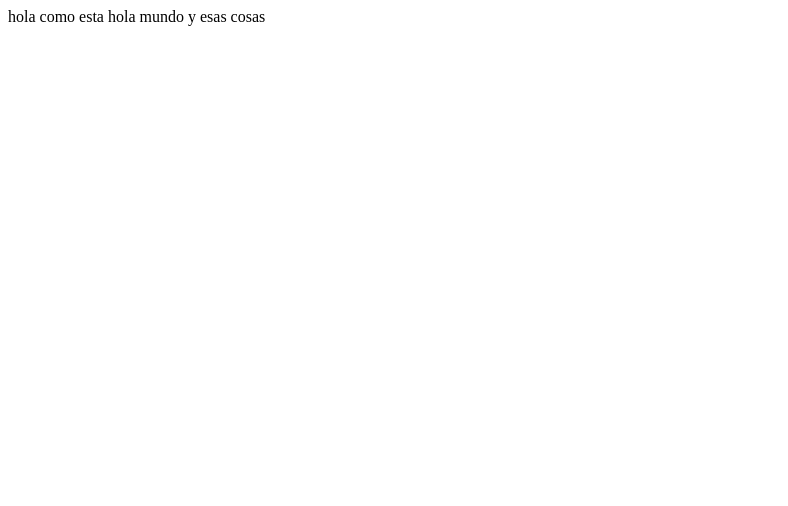
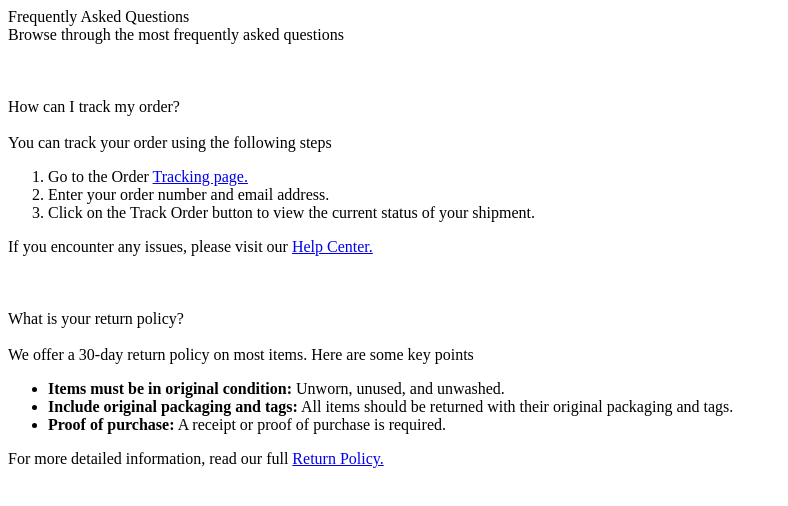
Before and after one commit to manulop17/Manu.github-io, a plain HTML site: page Dev.html in a window 1280 px wide. Shown: the whole page, without its empty margins (0-788 px from the left). Drawn offline with Linux system fonts and the light colour scheme.

Commit message:
PRoyecto de los devs

```diff
--- a/Dev.html
+++ b/Dev.html
@@ -1,12 +1,50 @@
 <html lang="en">
 <head>
     <meta charset="UTF-8">
-    <meta name="viewport" content="width=device-width, initial-scale=1.0">
-    <title>Document</title>
+    <meta name="viewport" content="Preguntas Sencillas de desarrollo web">
+    <title>Pagina HTML CSS</title>
+    <link rel="stylesheet" href="estilo.css">
+    <link rel="preconnect" href="https://fonts.googleapis.com">
+    <link rel="preconnect" href="https://fonts.gstatic.com" crossorigin>
+    <link href="https://fonts.googleapis.com/css2?family=Inter:ital,opsz,wght@0,14..32,100..900;1,14..32,100..900&display=swap" rel="stylesheet">
+
 </head>
 <body>
     <header>
-        hola como esta hola mundo y esas cosas
+        <tituloP>Frequently Asked Questions</tituloP><br>
+        <textoP>Browse through the most frequently asked questions</textoP><br>
     </header>
+
+
+
+    <content1>
+    <br><br><br><Titulo2>How can I track my order?</Titulo2>
+    <titulo3><br><br>
+        You can track your order using the following steps
+        <ol>
+            <li>Go to the Order <a href="www.page.com">Tracking page.</a></li>
+            <li>Enter your order number and email address.</li>
+            <li>Click on the Track Order button to view the current status of your shipment.</li>
+        </ol>
+        If you encounter any issues, please visit our <a href="www.help.com">Help Center.</a></span>
+    </titulo3>
+    </content1><br><br><br><br>
+
+
+
+    <content2>
+    <titulo2>What is your return policy?</titulo2><br>
+    <titulo3><br>
+        We offer a 30-day return policy on most items. Here are some key points
+        <ul>
+            <li><strong>Items must be in original condition:</strong> Unworn, unused, and unwashed.</li>
+            <li><strong>Include original packaging and tags:</strong> All items should be returned with their original packaging and tags.</li>
+            <li><strong>Proof of purchase:</strong> A receipt or proof of purchase is required.</li>
+        </ul>
+        For more detailed information, read our full <a href="www.policy.com">Return Policy.</a></span>
+    </titulo3>
+    </content2>
+
+
 </body>
 </html>
```
